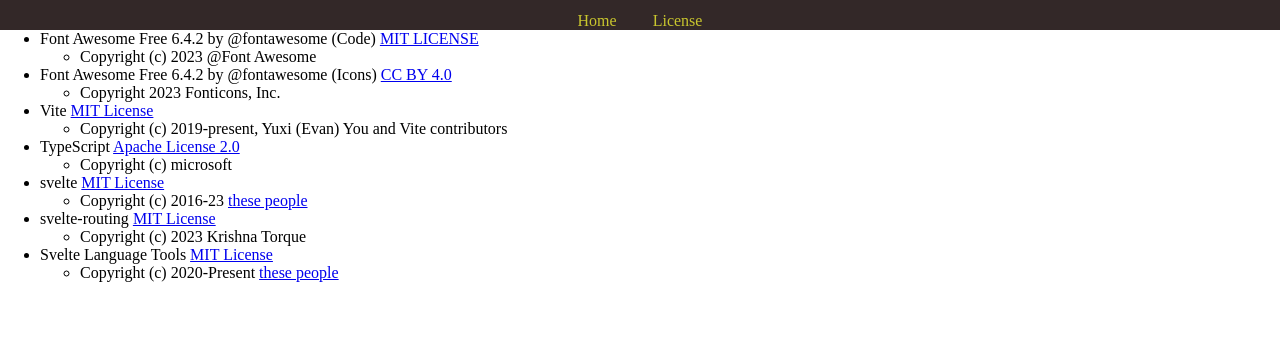
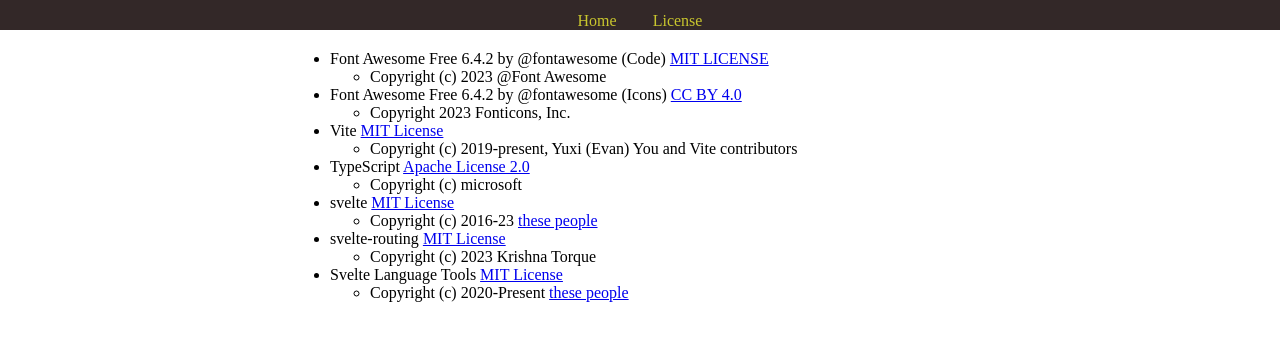
Before and after one commit to nanagami1369/animation-generator, a Svelte app: page /license in a window 1280 px wide. Shown: the top 340 px of the page. Built offline with nearby package versions, Linux system fonts and the light colour scheme.

Commit message:
ライセンス画面に最低限のスタイルを適用

```diff
--- a/src/Pages/License.svelte
+++ b/src/Pages/License.svelte
@@ -83,3 +83,11 @@
     </li>
   </ul>
 </main>
+
+<style>
+  main {
+    margin: 0 auto;
+    padding-top: 20px;
+    width: min(700px, 100%);
+  }
+</style>
```
